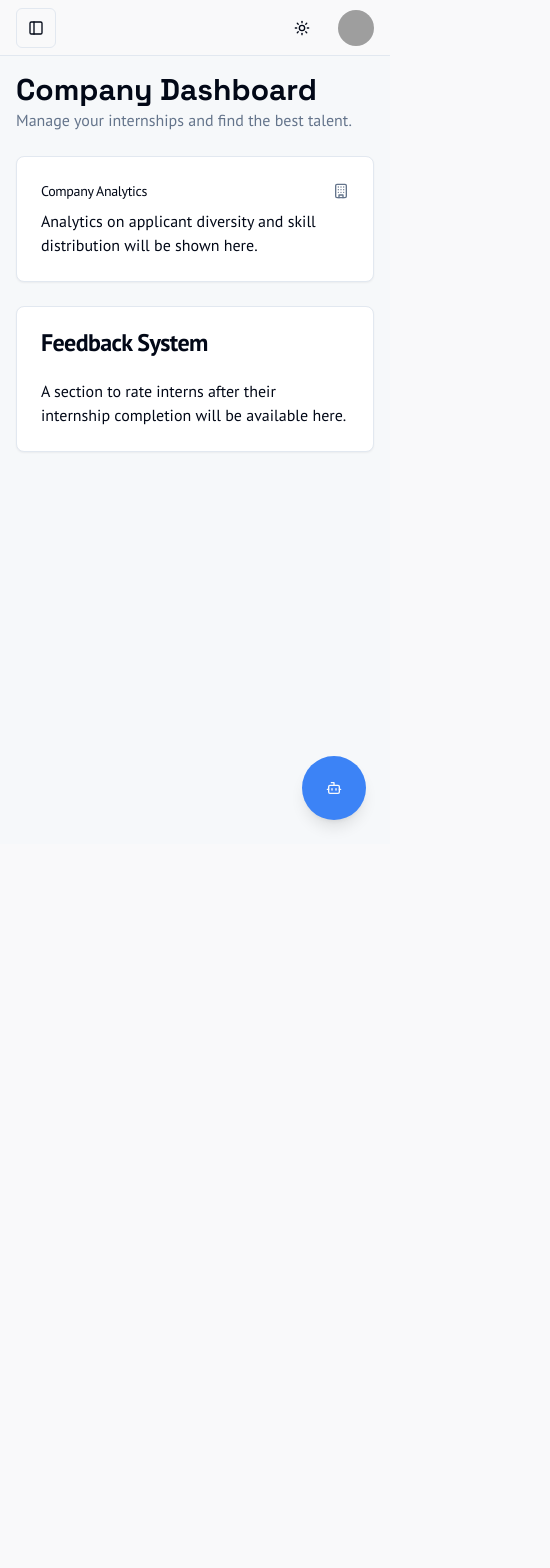
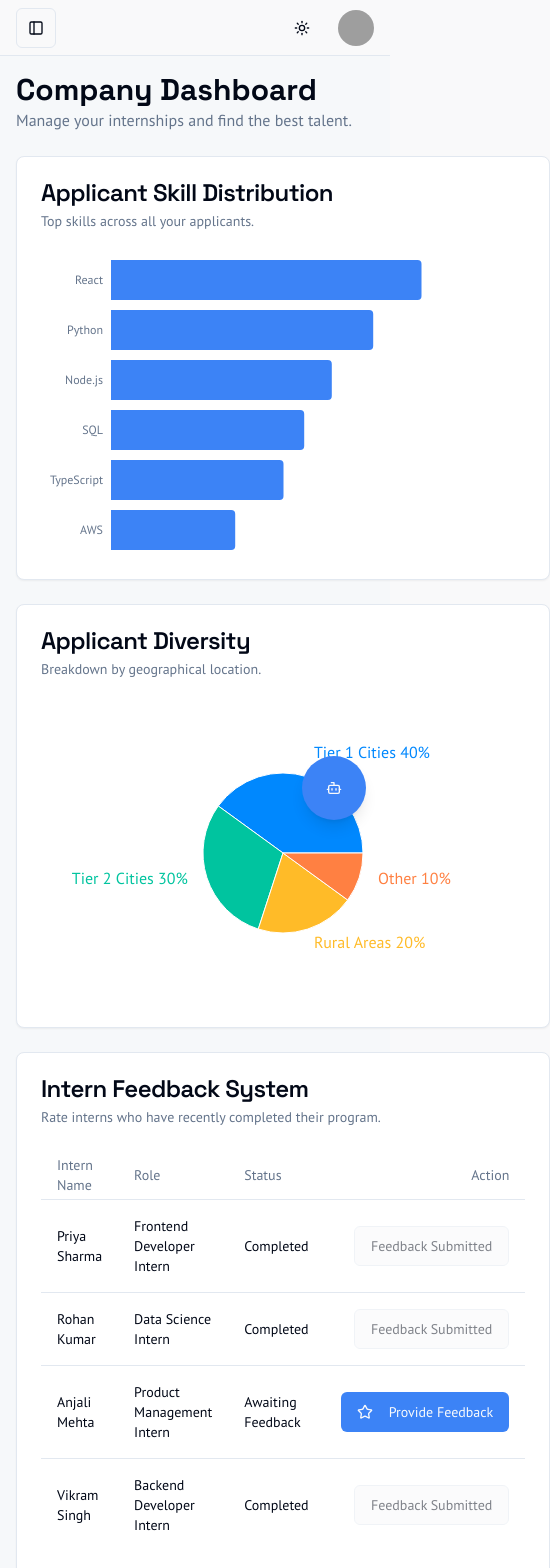
Before and after one commit to AbhiHegde01/health-assistant, a Next.js app: page /dashboard/company in a window 390 px wide. Shown: the top 1568 px of the page, 550 px wide, since content can reach past the window. Before the commit the page ends 844 px from the top, so only its background shows below. Built offline with nearby package versions, Linux system fonts and the light colour scheme; grey boxes are pictures that could not be loaded; what @genkit-ai/googleai, genkit would draw is missing.

Commit message:
complete the company analytics and feedback system according to you

```diff
--- a/src/app/dashboard/company/page.tsx
+++ b/src/app/dashboard/company/page.tsx
@@ -1,5 +1,39 @@
-import { Card, CardContent, CardHeader, CardTitle } from "@/components/ui/card";
-import { Building } from "lucide-react";
+
+"use client";
+
+import { Bar, BarChart, ResponsiveContainer, XAxis, YAxis, Tooltip, Pie, PieChart, Cell } from "recharts";
+import { Card, CardContent, CardHeader, CardTitle, CardDescription } from "@/components/ui/card";
+import { Table, TableBody, TableCell, TableHead, TableHeader, TableRow } from "@/components/ui/table";
+import { Button } from "@/components/ui/button";
+import { Building, Star } from "lucide-react";
+
+// Mock Data for Analytics
+const skillDistributionData = [
+  { name: 'React', value: 45 },
+  { name: 'Python', value: 38 },
+  { name: 'Node.js', value: 32 },
+  { name: 'SQL', value: 28 },
+  { name: 'TypeScript', value: 25 },
+  { name: 'AWS', value: 18 },
+];
+
+const applicantDiversityData = [
+  { name: 'Tier 1 Cities', value: 400 },
+  { name: 'Tier 2 Cities', value: 300 },
+  { name: 'Rural Areas', value: 200 },
+  { name: 'Other', value: 100 },
+];
+
+const COLORS = ['#0088FE', '#00C49F', '#FFBB28', '#FF8042'];
+
+// Mock Data for Feedback
+const completedInterns = [
+    { name: "Priya Sharma", role: "Frontend Developer Intern", status: "Completed" },
+    { name: "Rohan Kumar", role: "Data Science Intern", status: "Completed" },
+    { name: "Anjali Mehta", role: "Product Management Intern", status: "Awaiting Feedback" },
+    { name: "Vikram Singh", role: "Backend Developer Intern", status: "Completed" },
+];
+
 
 export default function CompanyDashboardPage() {
   return (
@@ -10,21 +44,96 @@ export default function CompanyDashboardPage() {
           Manage your internships and find the best talent.
         </p>
       </div>
-      <Card>
-        <CardHeader className="flex flex-row items-center justify-between space-y-0 pb-2">
-          <CardTitle className="text-sm font-medium">Company Analytics</CardTitle>
-          <Building className="h-4 w-4 text-muted-foreground" />
+
+       <div className="grid gap-6 md:grid-cols-2 lg:grid-cols-5">
+            <Card className="lg:col-span-3">
+                <CardHeader>
+                    <CardTitle className="font-headline">Applicant Skill Distribution</CardTitle>
+                    <CardDescription>Top skills across all your applicants.</CardDescription>
                 </CardHeader>
                 <CardContent>
-          <p>Analytics on applicant diversity and skill distribution will be shown here.</p>
+                    <ResponsiveContainer width="100%" height={300}>
+                        <BarChart data={skillDistributionData} layout="vertical" margin={{ left: 10 }}>
+                            <XAxis type="number" hide />
+                            <YAxis
+                                dataKey="name"
+                                type="category"
+                                tickLine={false}
+                                axisLine={false}
+                                stroke="hsl(var(--muted-foreground))"
+                                fontSize={12}
+                            />
+                            <Tooltip cursor={{fill: 'hsl(var(--muted))'}} contentStyle={{backgroundColor: 'hsl(var(--background))'}}/>
+                            <Bar dataKey="value" fill="hsl(var(--primary))" radius={[0, 4, 4, 0]} />
+                        </BarChart>
+                    </ResponsiveContainer>
                 </CardContent>
             </Card>
+
+            <Card className="lg:col-span-2">
+                <CardHeader>
+                    <CardTitle className="font-headline">Applicant Diversity</CardTitle>
+                    <CardDescription>Breakdown by geographical location.</CardDescription>
+                </CardHeader>
+                <CardContent>
+                     <ResponsiveContainer width="100%" height={300}>
+                        <PieChart>
+                            <Pie
+                                data={applicantDiversityData}
+                                cx="50%"
+                                cy="50%"
+                                labelLine={false}
+                                outerRadius={80}
+                                fill="#8884d8"
+                                dataKey="value"
+                                label={({ name, percent }) => `${name} ${(percent * 100).toFixed(0)}%`}
+                            >
+                                {applicantDiversityData.map((entry, index) => (
+                                    <Cell key={`cell-${index}`} fill={COLORS[index % COLORS.length]} />
+                                ))}
+                            </Pie>
+                            <Tooltip contentStyle={{backgroundColor: 'hsl(var(--background))'}}/>
+                        </PieChart>
+                    </ResponsiveContainer>
+                </CardContent>
+            </Card>
+        </div>
+
        <Card>
         <CardHeader>
-            <CardTitle>Feedback System</CardTitle>
+            <CardTitle className="font-headline">Intern Feedback System</CardTitle>
+            <CardDescription>Rate interns who have recently completed their program.</CardDescription>
         </CardHeader>
         <CardContent>
-            <p>A section to rate interns after their internship completion will be available here.</p>
+            <Table>
+                <TableHeader>
+                    <TableRow>
+                        <TableHead>Intern Name</TableHead>
+                        <TableHead>Role</TableHead>
+                        <TableHead>Status</TableHead>
+                        <TableHead className="text-right">Action</TableHead>
+                    </TableRow>
+                </TableHeader>
+                <TableBody>
+                    {completedInterns.map((intern, index) => (
+                        <TableRow key={index}>
+                            <TableCell className="font-medium">{intern.name}</TableCell>
+                            <TableCell>{intern.role}</TableCell>
+                            <TableCell>{intern.status}</TableCell>
+                            <TableCell className="text-right">
+                                {intern.status === "Awaiting Feedback" ? (
+                                    <Button>
+                                        <Star className="mr-2 h-4 w-4" />
+                                        Provide Feedback
+                                    </Button>
+                                ) : (
+                                    <Button variant="outline" disabled>Feedback Submitted</Button>
+                                )}
+                            </TableCell>
+                        </TableRow>
+                    ))}
+                </TableBody>
+            </Table>
         </CardContent>
       </Card>
     </div>
```
Lines whose indentation alone changed are shown as unchanged.
